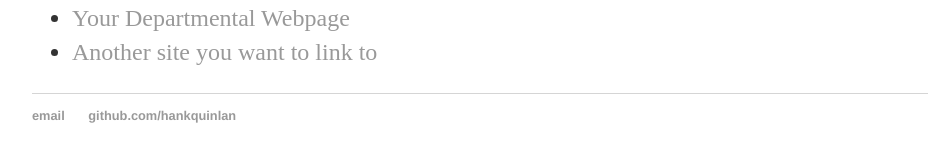
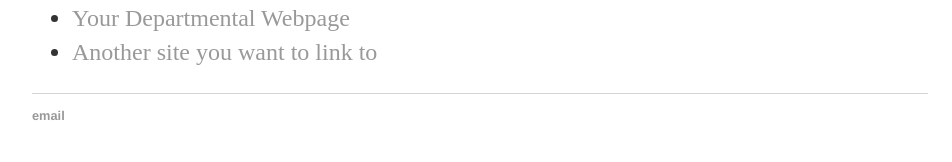
Before and after one commit to ImperialDanDan/ImperialDanDan.github.io, a Jekyll site: the page built from about/index.html, in a window 1280 px wide. Shown: the part 425-587 px from the top of the page, without its empty margins (160-1112 px from the left). Built offline with Jekyll 4.4.1, drawn with Linux system fonts in a browser that asks for light colours; Markdown is read by kramdown in place of the engine named in the settings.

Commit message:
Update default.html

```diff
--- a/_layouts/default.html
+++ b/_layouts/default.html
@@ -25,8 +25,7 @@
 
   <footer>
    <ul>
-   <li><a href="mailto:hankquinlanhub@gmail.com">email</a></li>
-   <li><a href="https://github.com/hankquinlan">github.com/hankquinlan</a></li>
+   <li><a href="ye21623@bristol.ac.uk">email</a></li>
    </ul>
   </footer>
   </body>
```
